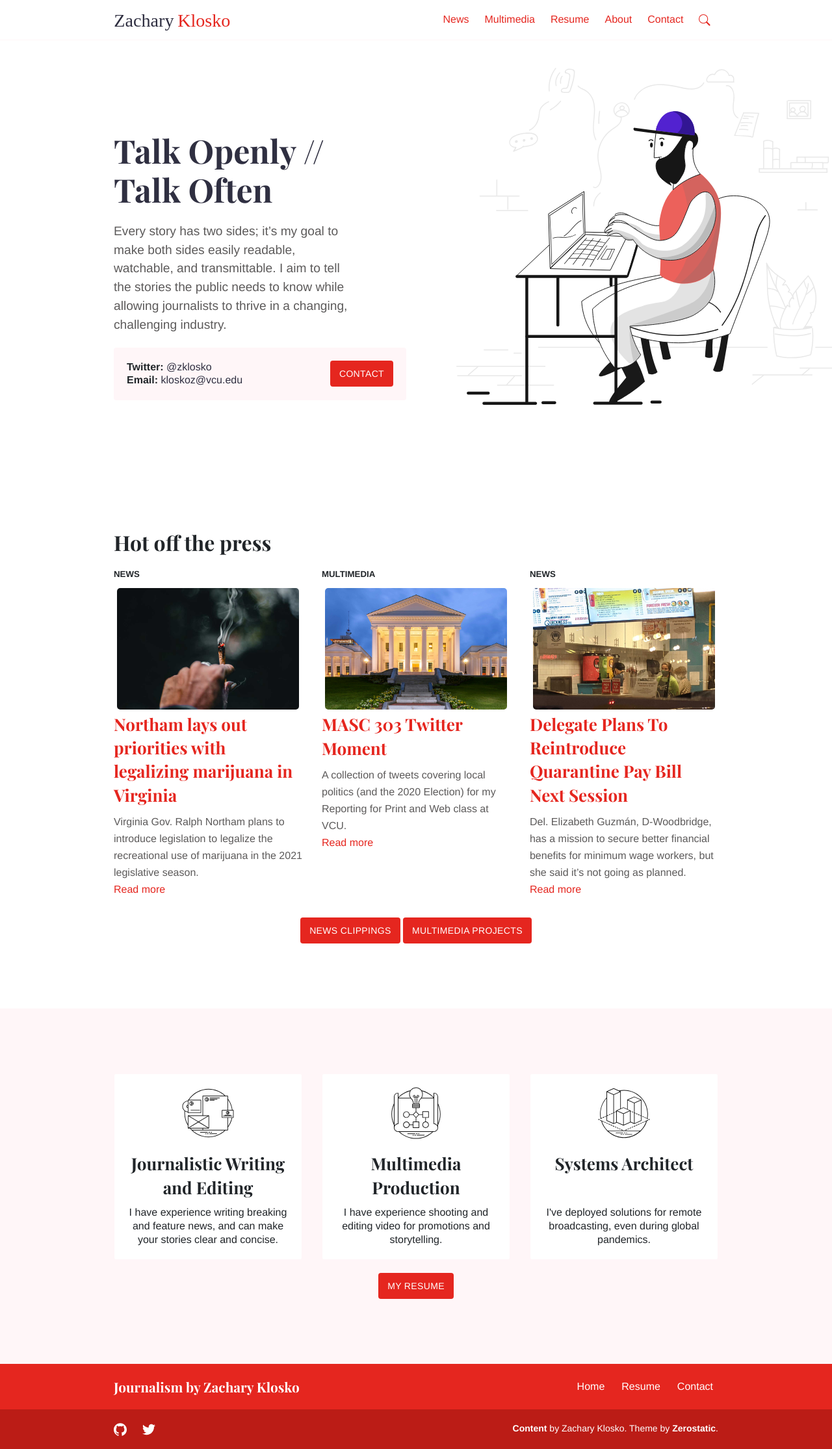
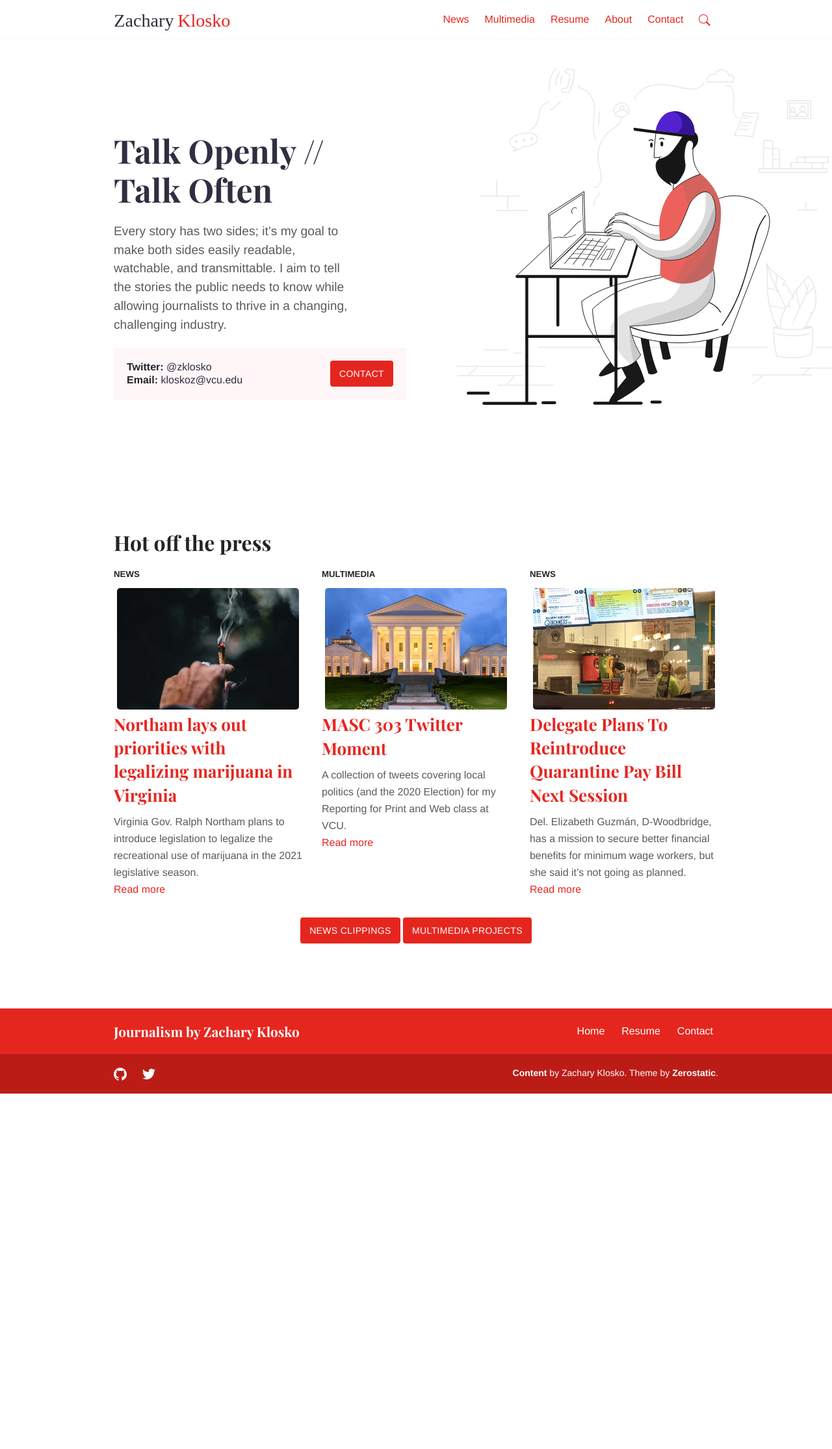
Before and after one commit to zklosko/zklosko.github.io, a Jekyll site: the page built from index.md, in a window 1280 px wide. Shown: the whole page at 65% size. Built offline with Jekyll 4.4.1, drawn with Linux system fonts in a browser that asks for light colours; after the commit the page ends 1683 px from its top, so only the background shows below that.

Commit message:
Removing skills section from home page, merging css into scss

```diff
--- a/_data/features.json
+++ /dev/null
@@ -1,17 +0,0 @@
-[
-  {
-    "title": "Journalistic Writing and Editing",
-    "description": "I have experience writing breaking and feature news, and can make your stories clear and concise.",
-    "image": "images/features/noun_branding_1885335.svg"
-  },
-  {
-    "title": "Multimedia Production",
-    "description": "I have experience shooting and editing video for promotions and storytelling.",
-    "image": "images/features/noun_The Process_1885341.svg"
-  },
-  {
-    "title": "Systems Architect",
-    "description": "I've deployed solutions for remote broadcasting, even during global pandemics.",
-    "image": "images/features/noun_3d modeling_1885342.svg"
-  }
-]
--- a/_layouts/default.html
+++ b/_layouts/default.html
@@ -7,7 +7,6 @@
   <link rel="icon" type="image/png" href="{{ '/images/favicon-32x32.svg' | relative_url }}">
   <link href="https://fonts.googleapis.com/css2?family=Playfair+Display:wght@400;700&display=swap" rel="stylesheet">
   <link href="{{ '/assets/css/style.css' | relative_url }}" rel="stylesheet">
-  <link href="{{ '/assets/css/extras.css' | relative_url }}" rel="stylesheet">
   {% if page.description %}
   <meta name="description" content="{{ page.description }}" />
   {% endif %}
--- a/_layouts/home.html
+++ b/_layouts/home.html
@@ -52,30 +52,3 @@ bodyClass: page-home
     </div>
   </div>
 </div>
-
-{% if site.data.features %}
-<div class="strip strip-grey">
-  <div class="container pt-6 pb-6 pt-md-10 pb-md-10">
-    <div class="row justify-content-center">
-
-      {% for feature in site.data.features %}
-      <div class="col-12 col-md-6 col-lg-4 mb-2">
-        <div class="feature">
-          {% if feature.image %}
-          <div class="feature-image"><img alt="{{ feature.title }} logo" src="{{ feature.image | relative_url }}" /></div>
-          {% endif %}
-          <h2 class="feature-title">{{ feature.title }}</h2>
-          <div class="feature-content">{{ feature.description }}</div>
-        </div>
-      </div>
-      {% endfor %}
-
-    </div>
-    <div class="row justify-content-center">
-      <div class="col-auto">
-        <a class="button button-primary" href="{{site.baseurl}}/resume">My Resume</a>
-      </div>
-    </div>
-  </div>
-</div>
-{% endif %}
--- a/assets/css/extras.css
+++ /dev/null
@@ -1,6 +0,0 @@
-.thumbs {
-	max-width:100%;
-	height:auto;
-	border-radius:10px;
-	padding:5px;
-}
--- a/assets/css/style.scss
+++ b/assets/css/style.scss
@@ -70,3 +70,10 @@ body {
     line-height: 1.3;
   }
 }
+
+.thumbs {
+	max-width:100%;
+	height:auto;
+	border-radius:10px;
+	padding:5px;
+}
```
Also changed, not shown: images/features/noun_3d modeling_1885342.svg (deleted), images/features/noun_The Process_1885341.svg (deleted), images/features/noun_branding_1885335.svg (deleted).
